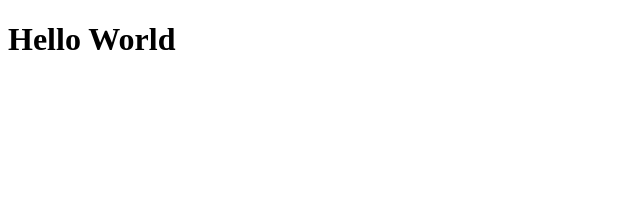
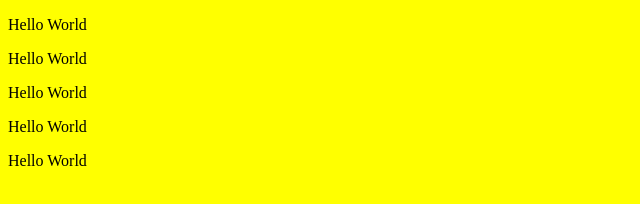
Before and after one commit to Ali-Milani-13/webpack-crypto-website, a website built with webpack: page src/index.html in a window 1280 px wide. Shown: the whole page, without its empty margins (0-640 px from the left). Built offline with nearby package versions, Linux system fonts and the light colour scheme.

Commit message:
added new source directory with new index template	modified:   src/index.html added new source directory with a new app  entry point 	modified:   src/index.js global stylesheet created	new file:   src/styles/style.css

```diff
--- a/src/index.html
+++ b/src/index.html
@@ -1,12 +1,16 @@
 <!DOCTYPE html>
 <html lang="en">
-  <head>
-    <meta charset="UTF-8" />
-    <meta http-equiv="X-UA-Compatible" content="IE=edge" />
-    <meta name="viewport" content="width=device-width, initial-scale=1.0" />
+<head>
+    <meta charset="UTF-8">
+    <meta http-equiv="X-UA-Compatible" content="IE=edge">
+    <meta name="viewport" content="width=device-width, initial-scale=1.0">
     <title>Document</title>
-  </head>
-  <body>
-    <h1>Hello World</h1>
-  </body>
+</head>
+<body>
+    <p>Hello World</p>
+    <p>Hello World</p>
+    <p>Hello World</p>
+    <p>Hello World</p>
+    <p>Hello World</p>
+</body>
 </html>
--- a/src/index.js
+++ b/src/index.js
@@ -1 +1 @@
-console.log("Hello World");
+import "./styles/style.css";
--- /dev/null
+++ b/src/styles/style.css
@@ -0,0 +1,3 @@
+body{
+    background-color: yellow;
+}
```
